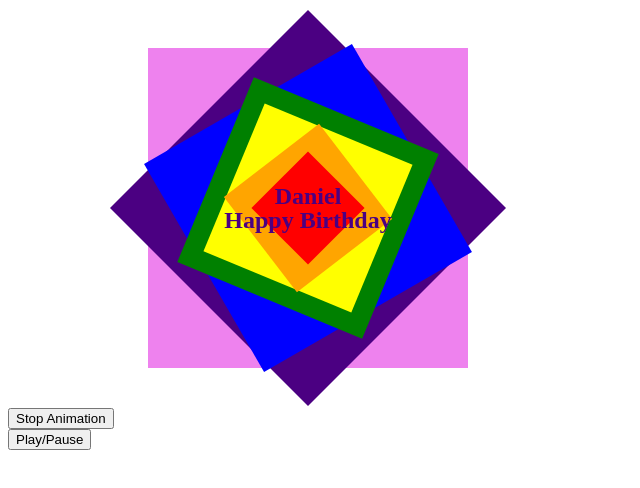
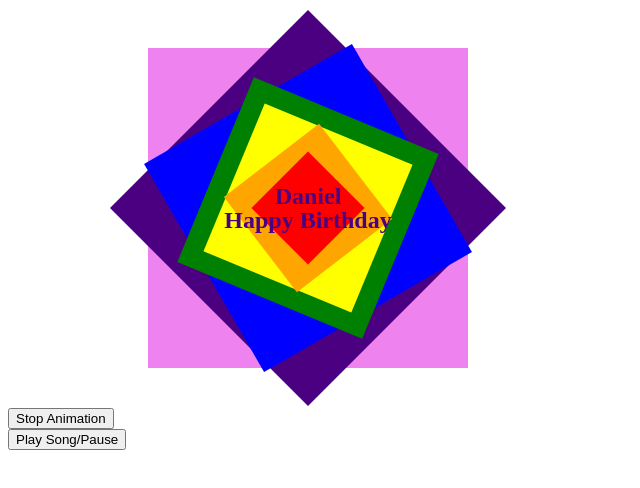
Before and after one commit to ptlord/bday, a plain HTML site: page 2023-Daniel/index.html in a window 1280 px wide. Shown: the full height of the page, 0-640 px from the left. Drawn offline with Linux system fonts and the light colour scheme.

Commit message:
modify play button text

```diff
--- a/2023-Daniel/index.html
+++ b/2023-Daniel/index.html
@@ -264,7 +264,7 @@
 <audio id="bday-audio" src="happy-birthday-music-box-version-117317.mp3" autoplay loop>
   Your browser does not support the audio element.
 </audio>
-<button onclick="togglePlay()">Play/Pause</button>
+<button onclick="togglePlay()">Play Song/Pause</button>
 <script>
   var audio = document.getElementById('bday-audio');
 
```
